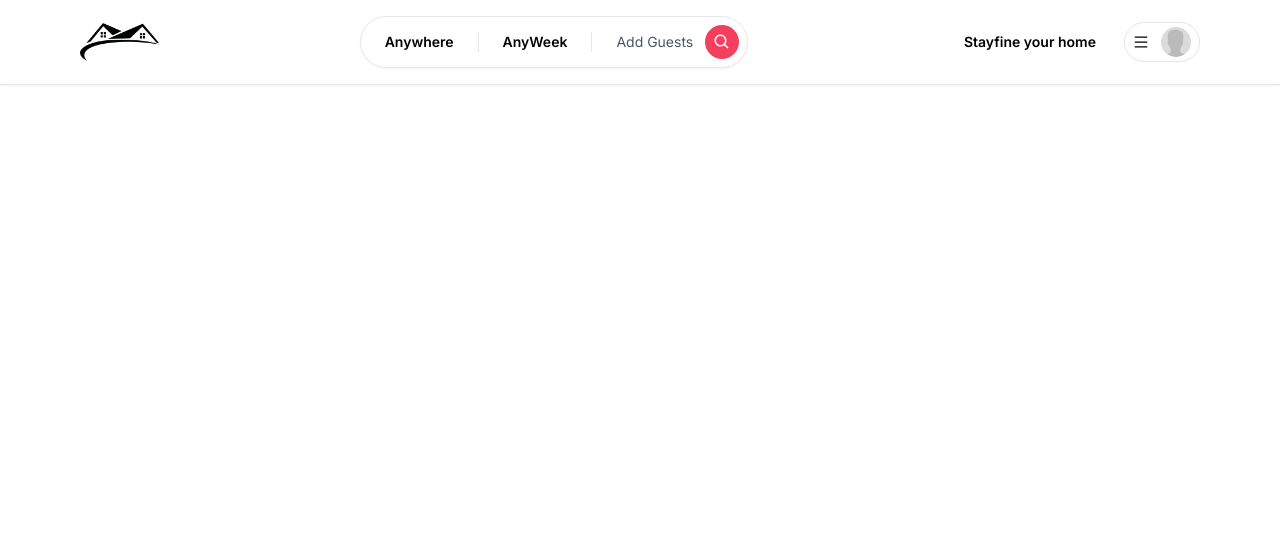
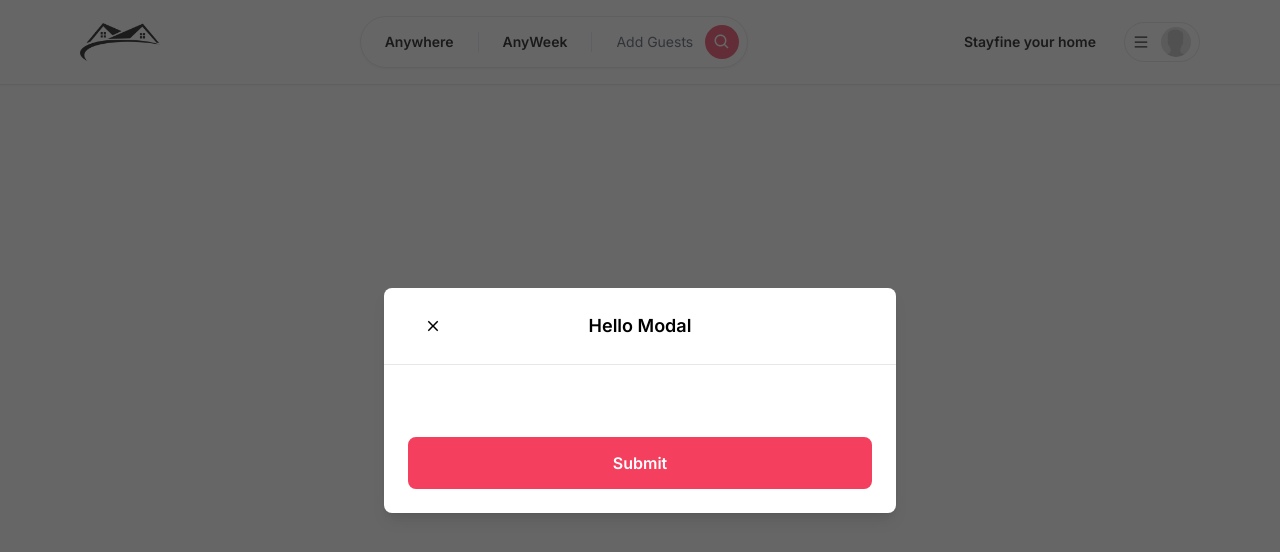
Before and after one commit to therealmai/stayfine, a Next.js app: page / in a window 1280 px wide. Shown: the top 552 px of the page. Built offline with nearby package versions, Linux system fonts and the light colour scheme.

Commit message:
done with button modal

```diff
--- /dev/null
+++ b/app/components/Button.tsx
@@ -0,0 +1,57 @@
+"use client";
+
+import { IconType } from "react-icons";
+
+interface ButtonProps {
+  label: string;
+  onClick: (e: React.MouseEvent<HTMLButtonElement>) => void;
+  disabled?: boolean;
+  outline?: boolean;
+  small?: boolean;
+  icon?: IconType;
+}
+
+const Button: React.FC<ButtonProps> = ({
+  label,
+  onClick,
+  disabled,
+  outline,
+  small,
+  icon: Icon,
+}) => {
+  return (
+    <button
+      disabled={disabled}
+      onClick={onClick}
+      className={`
+        relative
+        disabled:opacity-70
+        disabled:cursor-not-allowed
+        rounded-lg
+        hover:opacity-80
+        transition
+        w-full
+        ${outline ? "bg-white" : "bg-rose-500"}
+        ${outline ? "border-black" : "border-rose-500"}
+        ${outline ? "text-black" : "text-white"}
+        ${small ? "py-1" : "py-3"}
+        ${small ? "text-sm" : "text-md"}
+        ${small ? "font-light" : "font-semibold"}
+        ${small ? "border-[1px]" : "border-2"}
+        `}
+    >
+      {Icon && (
+        <Icon
+          size={24}
+          className="
+            absolute
+            left-4
+            top-3"
+        />
+      )}
+      {label}
+    </button>
+  );
+};
+
+export default Button;
--- /dev/null
+++ b/app/components/ClientOnly.tsx
@@ -0,0 +1,30 @@
+'use client';
+
+import { useEffect, useState } from "react";
+
+interface ClientOnlyProps{
+    children: React.ReactNode;
+}
+
+const ClientOnly: React.FC<ClientOnlyProps> = ({
+    children
+}) => {
+    const [hasMounted, setHasMounted] = useState(false);
+
+    useEffect(() =>{
+        setHasMounted(true);
+
+    },[])
+
+    if(!hasMounted){
+        return null
+    }
+
+    return (
+        <>
+            {children}
+        </>
+    );
+};
+
+export default ClientOnly;
--- /dev/null
+++ b/app/components/modals/Modal.tsx
@@ -0,0 +1,184 @@
+"use client";
+
+import { useCallback, useEffect, useState } from "react";
+import { IoMdClose } from "react-icons/io";
+import Button from "../Button";
+
+interface ModalProps {
+  isOpen?: boolean;
+  onClose: () => void;
+  onSubmit: () => void;
+  title?: string;
+  body?: React.ReactElement;
+  footer?: React.ReactElement;
+  actionLabel: string;
+  disabled?: boolean;
+  secondaryAction?: () => void;
+  secondaryActionLabel?: string;
+}
+
+const Modal: React.FC<ModalProps> = ({
+  isOpen,
+  onClose,
+  onSubmit,
+  title,
+  body,
+  footer,
+  actionLabel,
+  disabled,
+  secondaryAction,
+  secondaryActionLabel,
+}) => {
+  const [showModal, setShowModal] = useState(isOpen);
+
+  useEffect(() => {
+    setShowModal(isOpen);
+  }, [isOpen]);
+
+  const handleClose = useCallback(() => {
+    if (disabled) {
+      return;
+    }
+    setShowModal(false);
+    setTimeout(() => {
+      onClose();
+    }, 300);
+  }, [disabled, onClose]);
+
+  const handleSubmit = useCallback(() => {
+    if (disabled) {
+      return;
+    }
+    // function onSubmit()
+    onSubmit;
+  }, [disabled, onSubmit]);
+
+  const handleSecondaryAction = useCallback(() => {
+    if (disabled || !secondaryAction) {
+      return;
+    }
+    secondaryAction();
+  }, [disabled, secondaryAction]);
+
+  if (!isOpen) {
+    return null;
+  }
+
+  return (
+    <>
+      <div
+        className="
+            justify-center
+            items-center
+            flex
+            overflow-x-hidden
+            overflow-y-auto
+            fixed
+            inset-0
+            z-50
+            outline-none
+            focus:outline-none
+            bg-neutral-800/70"
+      >
+        <div
+          className="
+        relative
+        w-full
+        md:w-4/6
+        lg:w-3/6
+        xl:w-2/5
+        my-6
+        mx-auto
+        h-full
+        lg: h-auto
+        md:h-auto"
+        >
+          {/* Content */}
+          <div
+            className={`
+          translate
+          duration-300
+          h-full
+          ${showModal ? "translate-y-0" : "translate-y-full"}
+          ${showModal ? "opacity-100" : "opacity-0"}
+          `}
+          >
+            <div
+              className="
+            translate
+            h-full
+            lg:h-auto
+            md:h-auto
+            border-0
+            rounded-lg
+            shadow-lg
+            relative
+            flex
+            flex-col
+            w-full
+            bg-white
+            outline-none
+            focus:outline-none
+            "
+            >
+              {/* Header */}
+              <div
+                className="
+                flex
+                items-center
+                p-6
+                rounded-t
+                justify-center
+                relative
+                border-b-[1px]"
+              >
+                <button
+                  onClick={handleClose}
+                  className="
+                p-1
+                border-0
+                hover:opacity-70
+                transition
+                absolute
+                left-9"
+                >
+                  <IoMdClose size={18} />
+                </button>
+                <div className="text-lg font-semibold">{title}</div>
+              </div>
+              {/* Body */}
+              <div className="relative p-6 flex-auto">{body}</div>
+              {/* Footer */}
+              <div className="flex flex-col gap-2 p-6">
+                <div
+                  className="
+                flex
+                flex-row
+                items-center
+                gap-4
+                w-full"
+                >
+                  {secondaryAction && secondaryActionLabel && (
+                    <Button
+                      outline
+                    //   disabled={disabled}
+                      label={secondaryActionLabel}
+                      onClick={handleSecondaryAction}
+                    />
+                  )}
+                  <Button
+                    // disabled={disabled}
+                    label={actionLabel}
+                    onClick={handleSubmit}
+                  />
+                </div>
+              </div>
+            </div>
+          </div>
+        </div>
+      </div>
+    </>
+  );
+};
+
+export default Modal;
--- a/app/layout.tsx
+++ b/app/layout.tsx
@@ -1,28 +1,31 @@
-import Navbar from './components/navbar/Navbar'
-import './globals.css'
-import { Inter, Roboto } from 'next/font/google'
-
+import ClientOnly from "./components/ClientOnly";
+import Modal from "./components/modals/Modal";
+import Navbar from "./components/navbar/Navbar";
+import "./globals.css";
+import { Inter, Roboto } from "next/font/google";
 
 // Instantiate Font
-const inter = Inter({ subsets: ['latin'] })
-
+const inter = Inter({ subsets: ["latin"] });
 
 export const metadata = {
-  title: 'StayFine',
-  description: 'Airbnb inspired',
-}
+  title: "StayFine",
+  description: "Airbnb inspired",
+};
 
 export default function RootLayout({
   children,
 }: {
-  children: React.ReactNode
+  children: React.ReactNode;
 }) {
   return (
     <html lang="en">
       <body className={inter.className}>
-        <Navbar/>
+        <ClientOnly>
+          <Modal actionLabel="Submit" title="Hello Modal" isOpen/>
+          <Navbar />
+        </ClientOnly>
         {children}
-        </body>
+      </body>
     </html>
-  )
+  );
 }
--- a/app/page.tsx
+++ b/app/page.tsx
@@ -2,6 +2,6 @@
 
 export default function Home() {
   return (
-    <div className='text-rose-500 text-2xl'>Hello StayFine!</div>
+    <div className='text-rose-500 text-2xl'></div>
   )
 }
```
Also changed, not shown: app/components/navbar/UserMenu.tsx (+7 -7 lines).
